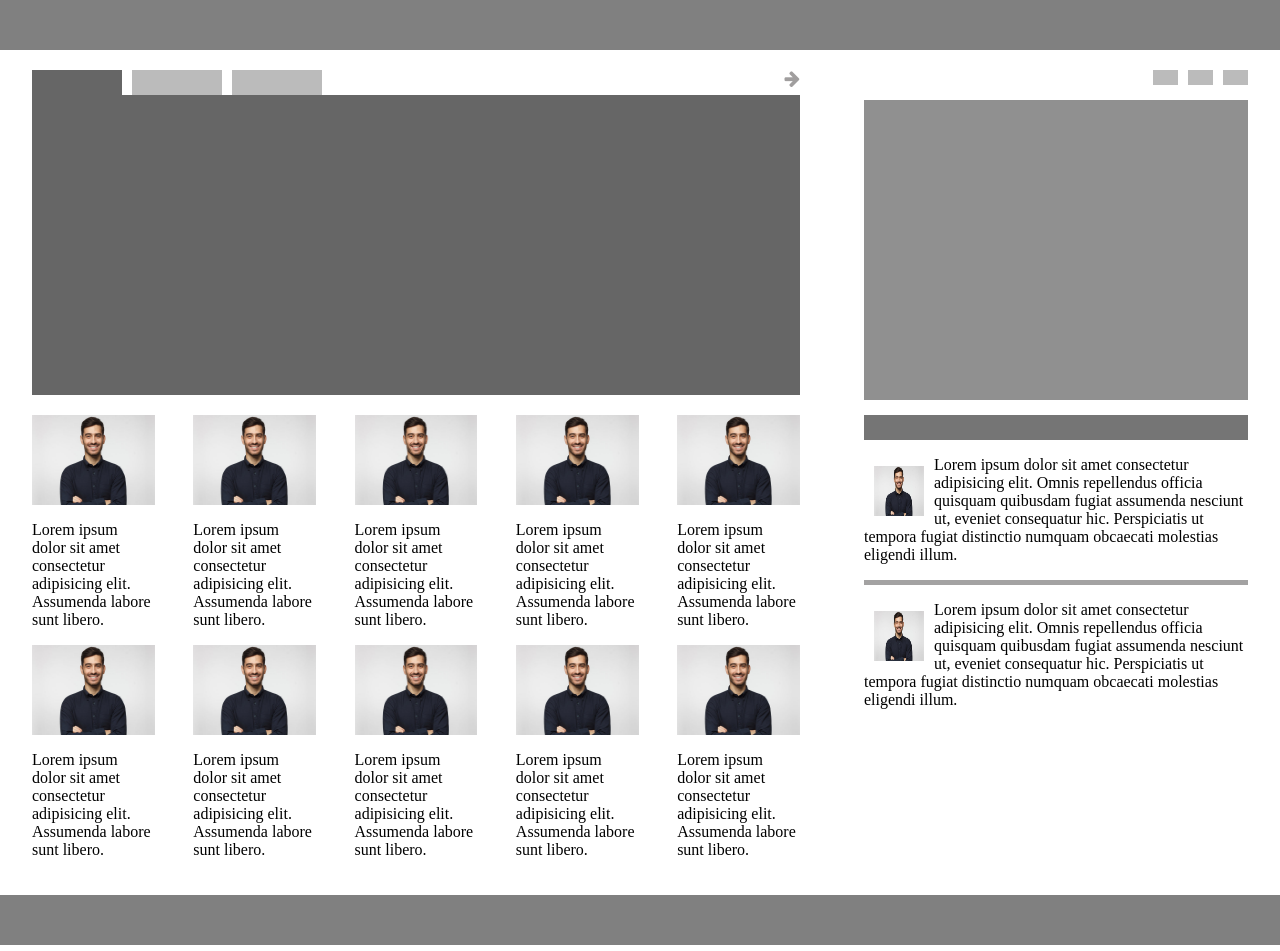
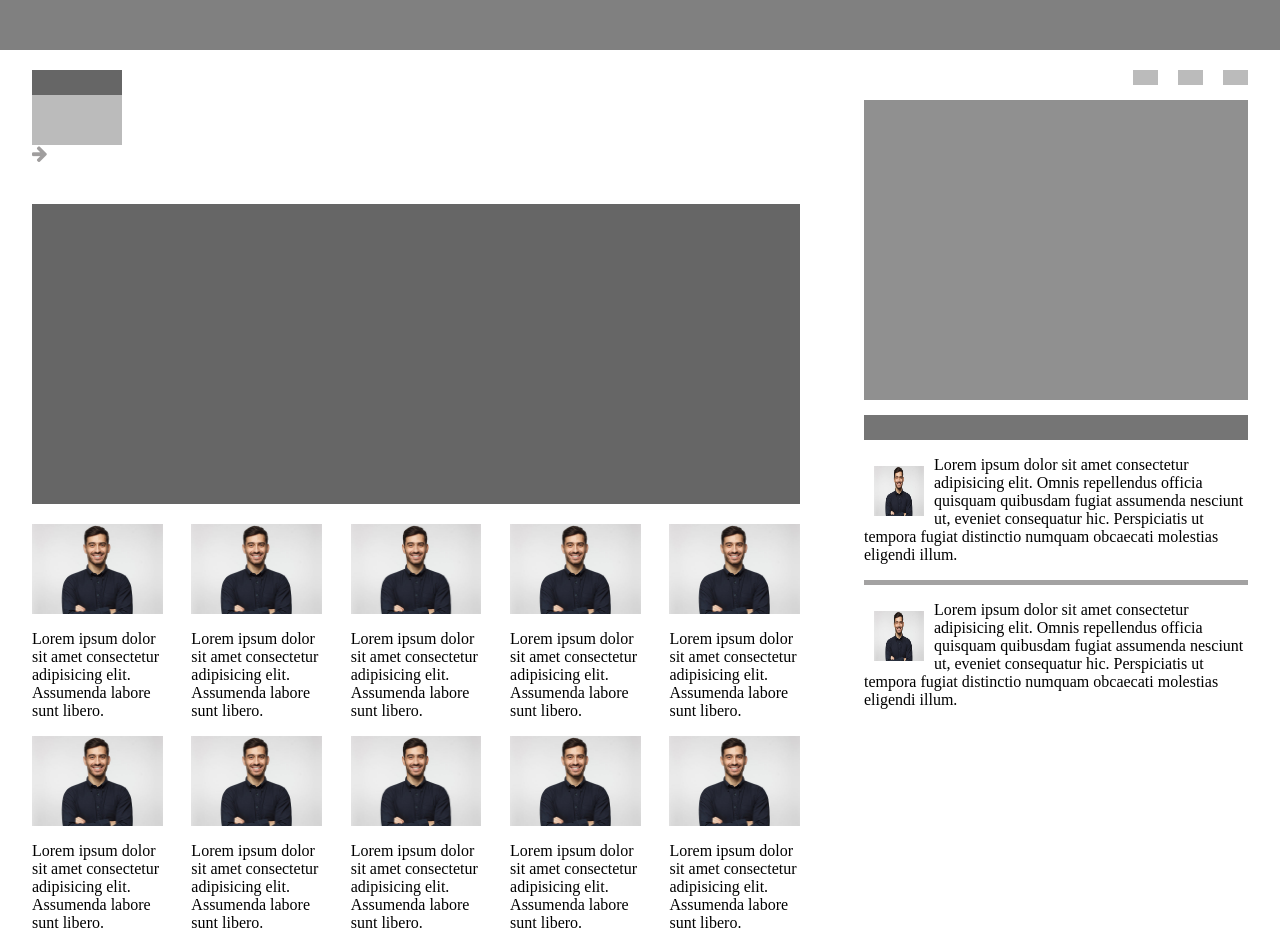
Before and after one commit to ansamjanajreh/CSS-Flexbox-layout, a plain HTML site: page index.html in a window 1280 px wide. Shown: the top 951 px of the page. Drawn offline with Linux system fonts and the light colour scheme.

Commit message:
Update style.css

```diff
--- a/style.css
+++ b/style.css
@@ -16,53 +16,54 @@ div.main {
   justify-content: space-around;
 }
 
-.main .left {
+.left {
   flex-basis: 60%;
+  display: flex;
   flex-direction: column;
-  row-gap: 15px;
+  gap: 20px;
 }
 
-.main .left .header-left {
+.left-arrow {
   display: flex;
-  flex-direction: row;
-  justify-content: flex-start;
+  justify-content: space-between;
+  align-items: center;
 }
 
-.main .left .header-left .left-box {
+.boxes {
+  display: flex;
+  gap: 10px;
+}
+
+.left-box {
   width: 90px;
   height: 25px;
   background-color: #bbb;
-  margin-right: 10px;
-}
-.main .left .header-left .arrow {
-  margin-left: auto;
 }
 
-.main .left .header-left .arrow i {
+.arrow i {
   font-size: 18px;
   color: #a09e9e;
 }
 
-.main .left .header-left .left-box:first-child {
+.left-box:first-child {
   background-color: #666;
 }
 
-.main .left .items-list {
+.items-list {
   display: flex;
   flex-wrap: wrap;
   justify-content: space-between;
   column-gap: 10px;
 }
 
-.main .left .left-block {
+.left-block {
   height: 300px;
   width: 100%;
   background-color: #666;
-  margin-bottom: 20px;
 }
 
 .items-list .item {
-  flex-basis: 16%;
+  flex-basis: 17%;
   display: inline-flex;
   flex-direction: column;
   align-items: center;
@@ -81,44 +82,44 @@ div.main {
   row-gap: 15px;
 }
 
-.main .right .header-right {
+.header-right {
   display: flex;
-  flex-direction: row;
+  gap: 10px;
   justify-content: flex-end;
 }
 
-.main .right .header-right .right-box {
+.right-box {
   width: 25px;
   height: 15px;
   background-color: #bbb;
   margin-left: 10px;
 }
 
-.main .right .banner {
+.banner {
   flex-grow: 0;
   flex-basis: 100%;
   max-height: 300px;
   background-color: #777777d0;
 }
 
-.main .right .featured {
+.featured {
   display: flex;
   flex-direction: column;
 }
 
-.main .right .featured h2 {
+.featured h2 {
   height: 25px;
   background-color: #555555ce;
   margin: 0;
 }
 
-.main .right .featured h3 {
+.featured h3 {
   height: 5px;
   background-color: #747373a8;
   margin: 0;
 }
 
-.main .right .featured .item img {
+.featured .item img {
   background-color: #999;
   width: 50px;
   height: 50px;
```
